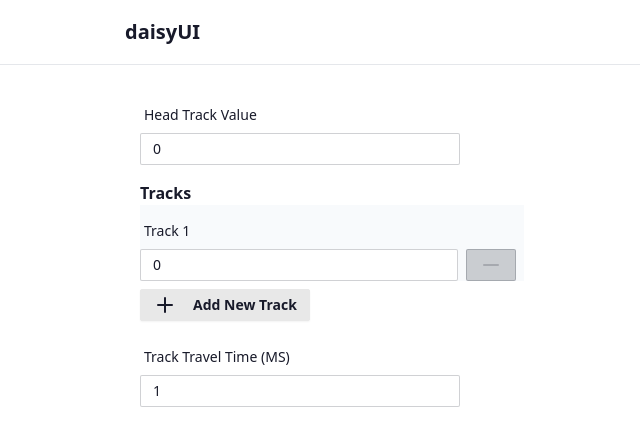
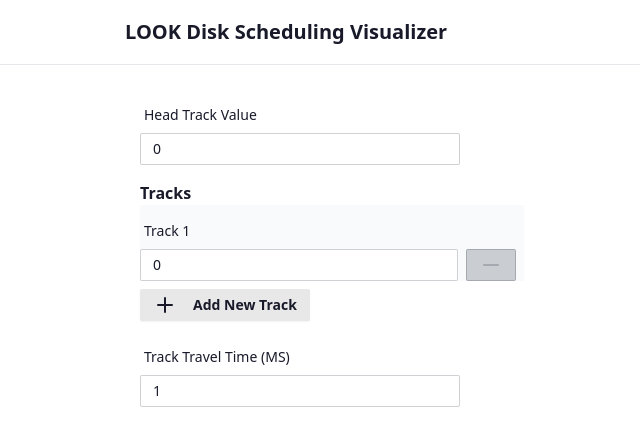
Before and after one commit to roiceee/look-disk-scheduling-algorithm-visualizer, a React (Vite) app: page / in a window 1280 px wide. Shown: the top 446 px of the page, without its empty margins (84-724 px from the left). Built offline with nearby package versions, Linux system fonts and the light colour scheme.

Commit message:
Update Navbar component with new title

```diff
--- a/src/components/Navbar.tsx
+++ b/src/components/Navbar.tsx
@@ -5,7 +5,7 @@
 export default function Navbar({ className }: Props) {
   return (
     <div className={`navbar bg-base-100 border-b ${className}`}>
-      <a className="btn btn-ghost text-xl">daisyUI</a>
+      <a className="btn btn-ghost text-xl">LOOK Disk Scheduling Visualizer</a>
     </div>
   );
 }
```
